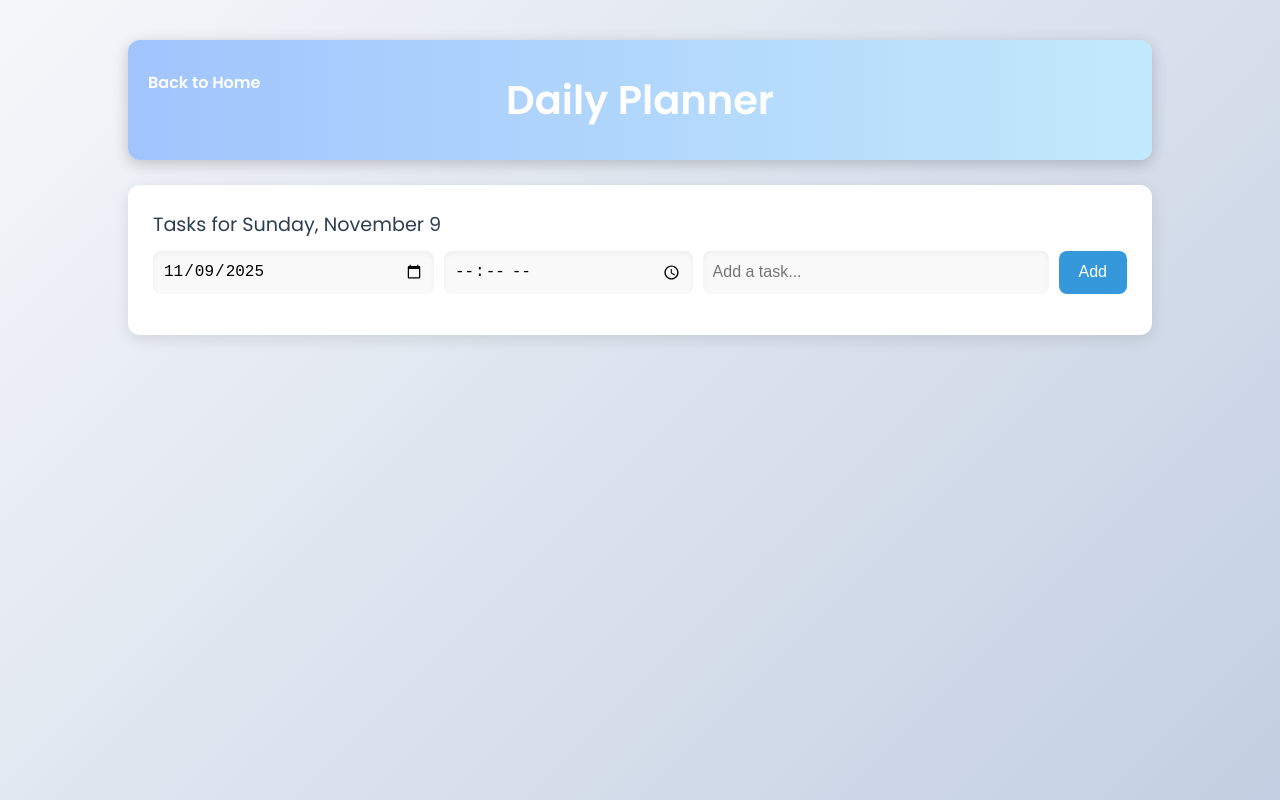
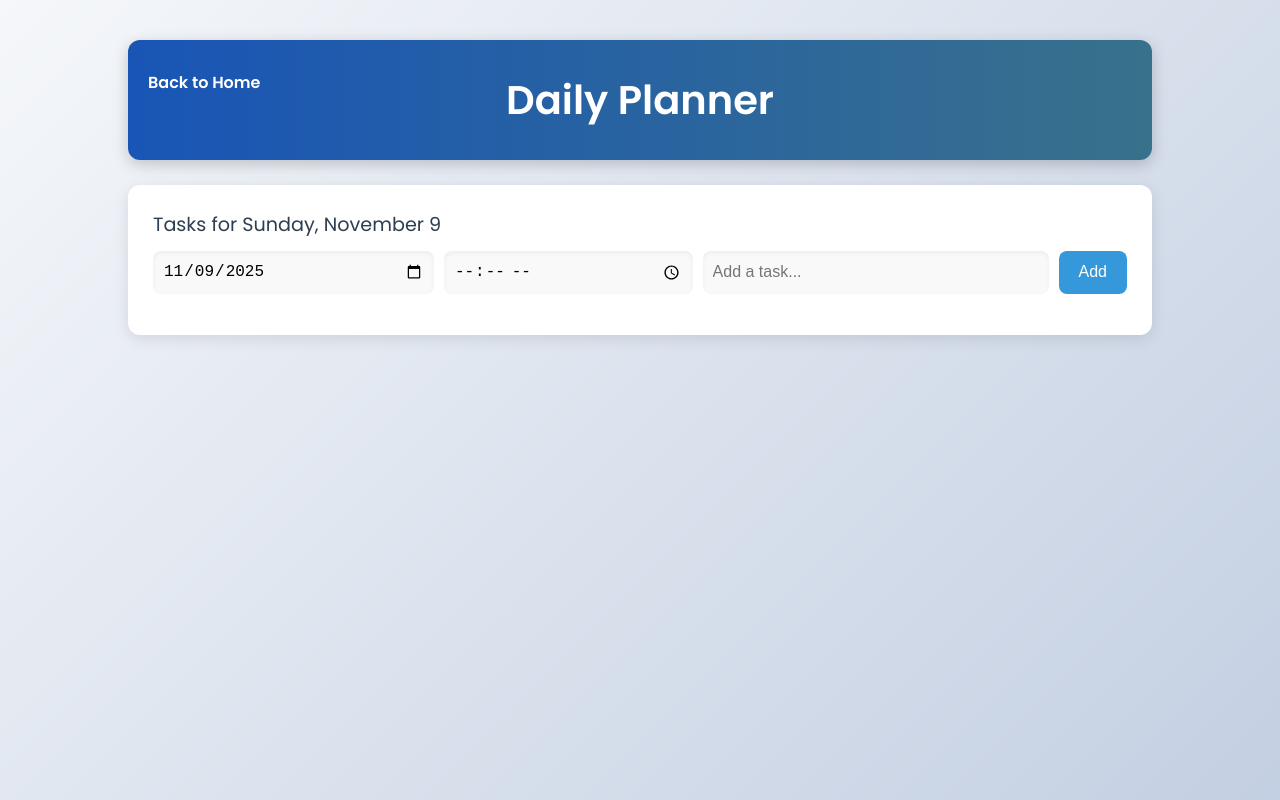
Before and after one commit to uday12336/Task_manager, a plain HTML site: page planner.html in a window 1280 px wide. Drawn offline with Linux system fonts and the light colour scheme.

Commit message:
change header color

```diff
--- a/planner.css
+++ b/planner.css
@@ -18,7 +18,7 @@ body {
 header {
     text-align: center;
     padding: 20px;
-    background: linear-gradient(90deg, #a1c4fd, #c2e9fb);
+    background: linear-gradient(90deg, #1955b6, #38718b);
     color: white;
     border-radius: 12px;
     box-shadow: 0 4px 15px rgba(0,0,0,0.2);
```
